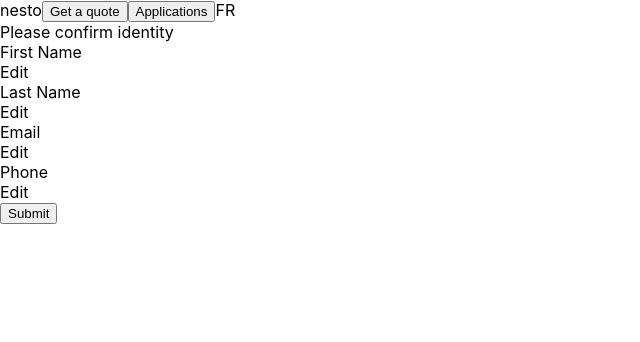
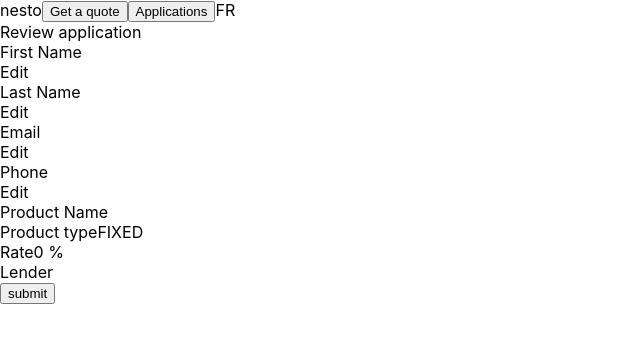
Before and after one commit to natelufuluabo/Free-Quote, a React (Create React App) app in the folder free-quote/: page /review in a window 1280 px wide. Shown: the top 342 px of the page, without its empty margins (0-640 px from the left). Built offline with nearby package versions, Linux system fonts and the light colour scheme.

Commit message:
succesfully implemented the review page and added the ability of the page to update the application created by the users with their personal info after reviewing them

```diff
--- a/free-quote/src/Components/Review Application Components/Personal Section Component/PersonalSectionComponent.tsx
+++ b/free-quote/src/Components/Review Application Components/Personal Section Component/PersonalSectionComponent.tsx
@@ -2,13 +2,7 @@ import React, { useState } from "react";
 import * as EmailValidator from 'email-validator';
 import { useRecoilState } from 'recoil';
 import { userInputAtom } from "../../../State Management/atoms";
-
-interface IFormInputs {
-    firstName : string,
-    lastName : string,
-    email :  string,
-    phone : string
-}
+import { handleEmailValidation, handlePhoneValidation } from './Utilities'
 
 const PersonalSectionComponent = () => {
     const [firstEditingRequested, setFirstEditingRequested] = useState(false);
@@ -17,6 +11,7 @@ const PersonalSectionComponent = () => {
     const [phoneEditingRequested, setPhoneEditingRequested] = useState(false);
     const [emailValidated, setEmailValidated] = useState(false);
     const [phoneValidated, setPhoneValidated] = useState(false);
+    const [error, setError] = useState(false)
     const [userInput, setUserInput] = useRecoilState(userInputAtom);
 
     const handleChange = (evt : React.ChangeEvent<HTMLInputElement>) => {
@@ -24,27 +19,9 @@ const PersonalSectionComponent = () => {
         const newObject = {...userInput, [evt.target.name] : evt.target.value};
         setUserInput(newObject);
     }
-    const handleEmailValidation = () => {
-        if (!EmailValidator.validate(userInput.email)) {
-            setEmailValidated(false)
-            setEmailEditingRequested(true);
-        } else {
-            setEmailValidated(true)
-            setEmailEditingRequested(false);
-        }
-    }
-    const handlePhoneValidation = () => {
-        if (userInput.phone.length < 10 || userInput.phone.length > 10) {
-            setPhoneValidated(false)
-            setPhoneEditingRequested(true);
-        } else {
-            setPhoneValidated(true)
-            setPhoneEditingRequested(false);
-        }
-    }
     return (
-        <form>
-            <label className="form-title">Please confirm identity</label>
+        <div>
+            <label className="form-title">Review application</label>
             <div className='form-section'>
                 <label>First Name</label>
                 <div className="label-error-container">
@@ -126,9 +103,9 @@ const PersonalSectionComponent = () => {
                         />
                         <button onClick={(evt : React.MouseEvent<HTMLButtonElement>) => {
                             evt.preventDefault();
-                            handleEmailValidation()
+                            handleEmailValidation({ userInput, setEmailValidated, setError, setEmailEditingRequested })
                         }}>Save</button>
-                        {!emailValidated && <p className="error-message">Invalid email address</p>}
+                        {error && <p className="error-message">Invalid email address</p>}
                     </div>
             </div>
             </div>
@@ -155,14 +132,13 @@ const PersonalSectionComponent = () => {
                         />
                         <button onClick={(evt : React.MouseEvent<HTMLButtonElement>) => {
                             evt.preventDefault();
-                            handlePhoneValidation()
+                            handlePhoneValidation({ userInput, setPhoneValidated, setError, setPhoneEditingRequested })
                         }}>Save</button>
-                        {!phoneValidated && <p className="error-message">Invalid phone number</p>}
+                        {error && <p className="error-message">Invalid phone number</p>}
                     </div>
                 </div>
             </div>
-            <button className="form-submit-button" type='submit'>Submit</button>
-        </form>
+        </div>
     )
 }
 
--- /dev/null
+++ b/free-quote/src/Components/Review Application Components/Personal Section Component/Utilities.tsx
@@ -0,0 +1,49 @@
+import * as EmailValidator from 'email-validator';
+
+interface parametersEmailValidation {
+    userInput: {
+        firstName: string;
+        lastName: string;
+        email: string;
+        phone: string;
+    },
+    setEmailValidated: React.Dispatch<React.SetStateAction<boolean>>,
+    setError: React.Dispatch<React.SetStateAction<boolean>>,
+    setEmailEditingRequested: React.Dispatch<React.SetStateAction<boolean>>
+}
+
+export const handleEmailValidation = ({ userInput, setEmailValidated, setError, setEmailEditingRequested } : parametersEmailValidation) => {
+    if (!EmailValidator.validate(userInput.email)) {
+        setEmailValidated(false);
+        setError(true);
+        setEmailEditingRequested(true);
+    } else {
+        setEmailValidated(true);
+        setError(false);
+        setEmailEditingRequested(false);
+    }
+}
+
+interface parametersPhoneValidation {
+    userInput: {
+        firstName: string;
+        lastName: string;
+        email: string;
+        phone: string;
+    },
+    setPhoneValidated: React.Dispatch<React.SetStateAction<boolean>>,
+    setError: React.Dispatch<React.SetStateAction<boolean>>,
+    setPhoneEditingRequested: React.Dispatch<React.SetStateAction<boolean>>
+}
+
+export const handlePhoneValidation = ({ userInput, setPhoneValidated, setError, setPhoneEditingRequested } : parametersPhoneValidation) => {
+    if (userInput.phone.length < 10 || userInput.phone.length > 10) {
+        setPhoneValidated(false);
+        setError(true);
+        setPhoneEditingRequested(true);
+    } else {
+        setPhoneValidated(true);
+        setError(false);
+        setPhoneEditingRequested(false);
+    }
+}
--- /dev/null
+++ b/free-quote/src/Components/Review Application Components/Produtc Section Component/ProductSectionComponent.tsx
@@ -0,0 +1,33 @@
+import React from "react";
+import { useRecoilValue } from "recoil";
+import { productSelectedAtom } from "../../../State Management/atoms";
+
+const ProductSectionComponent = () => {
+    const productSelected = useRecoilValue(productSelectedAtom);
+    return (
+        <div className="product-info-container">
+            <div className="product-name-container">
+                <label className="product-label">Product Name</label>
+                <span
+                    className="product-edit-container"
+                >
+                    <span className="product-name-review">{productSelected.name}</span>
+                </span>
+            </div>
+            <div className="product-type-container">
+                <label className="product-label">Product type</label>
+                <span className="product-info">{productSelected.type}</span>
+            </div>
+            <div className="product-rate-container">
+                <label className="product-label">Rate</label>
+                <span className="product-info">{productSelected.bestRate} %</span>
+            </div>
+            <div className="product-lender-container">
+                <label className="product-label">Lender</label>
+                <span className="product-info">{productSelected.lenderName}</span>
+            </div>
+        </div>
+    )
+}
+
+export default ProductSectionComponent;
--- a/free-quote/src/Pages/Review Application/Review.tsx
+++ b/free-quote/src/Pages/Review Application/Review.tsx
@@ -1,10 +1,61 @@
-import React from "react";
+import React, { useState } from "react";
+import axios from "axios";
+import { userInputAtom, applicationAtom } from "../../State Management/atoms";
+import { useRecoilValue } from "recoil";
+import { Link } from "react-router-dom";
+import { DEFAULT_HEADERS, Application } from "../../Utilities/utilities";
 import PersonalSectionComponent from "../../Components/Review Application Components/Personal Section Component/PersonalSectionComponent";
+import ProductSectionComponent from "../../Components/Review Application Components/Produtc Section Component/ProductSectionComponent";
 
 const Review = () => {
+    const userInput = useRecoilValue(userInputAtom);
+    const application = useRecoilValue(applicationAtom);
+    const [updateSuccessful, setUpdateSuccessful] = useState(false);
+    const [showBox, setShowBox] = useState(false);
+    const handleClick = () => {
+        const updateApplication = async () => {
+            try {
+                const updatedApplication = (await axios.put<Application>(
+                    `https://nesto-fe-exam.vercel.app/api/applications/${application.id}`,
+                    { applicants : [userInput] }, { headers : DEFAULT_HEADERS }
+                )).data;
+                setUpdateSuccessful(true);
+                setShowBox(true);
+            } catch (error) {
+                setUpdateSuccessful(false);
+                setShowBox(true);
+            }
+        }
+        updateApplication();
+    }
     return (
         <div className="reviewpage-container">
             <PersonalSectionComponent />
+            <ProductSectionComponent />
+            <button onClick={handleClick}>submit</button>
+            {
+                showBox &&
+                <div>
+                    <div>
+                        <div>
+                            <span>Thank you for submitting your inquiry.</span>
+                            <span>One of our advisors will be in touch with you soon</span>
+                        </div>
+                    </div>
+                    <Link to='/application'>
+                        <button onClick={() => setShowBox(false)}>View Application</button>
+                    </Link>
+                </div>
+            }
+            {
+                (!updateSuccessful && showBox) &&
+                <div>
+                    <div>
+                        <span>Unable to update server</span>
+                        <button onClick={() => setShowBox(false)}>Retry</button>
+                    </div>
+                </div>
+            }
         </div>
     )
 }
```
Also changed, not shown: free-quote/src/App.tsx (line endings or trailing spaces).
